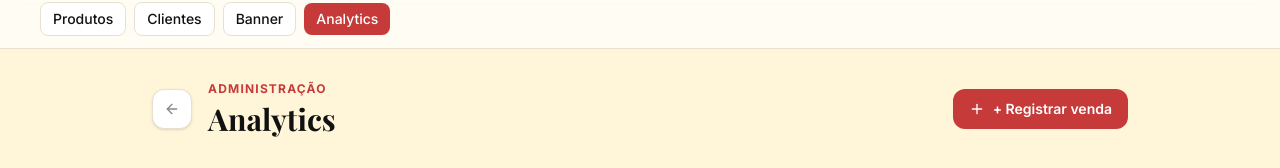
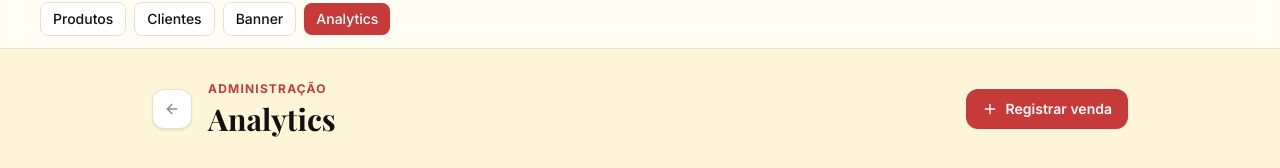
Before and after one commit to elmanuzin/solenne-site, a Next.js app: page /admin/analytics in a window 1280 px wide. Shown: the part 112-280 px from the top of the page. Built offline with nearby package versions, Linux system fonts and the light colour scheme; no server answers.

Commit message:
financial dashboard completed and register sale button fixed

```diff
--- a/app/admin/analytics/page.tsx
+++ b/app/admin/analytics/page.tsx
@@ -254,7 +254,7 @@ export default function AdminAnalyticsPage() {
                     className="inline-flex items-center justify-center gap-2 bg-brand-accent text-white px-4 py-2.5 rounded-xl hover:bg-brand-accent-hover text-sm font-semibold"
                 >
                     <Plus size={16} />
-                    + Registrar venda
+                    Registrar venda
                 </button>
             </div>
 
```
